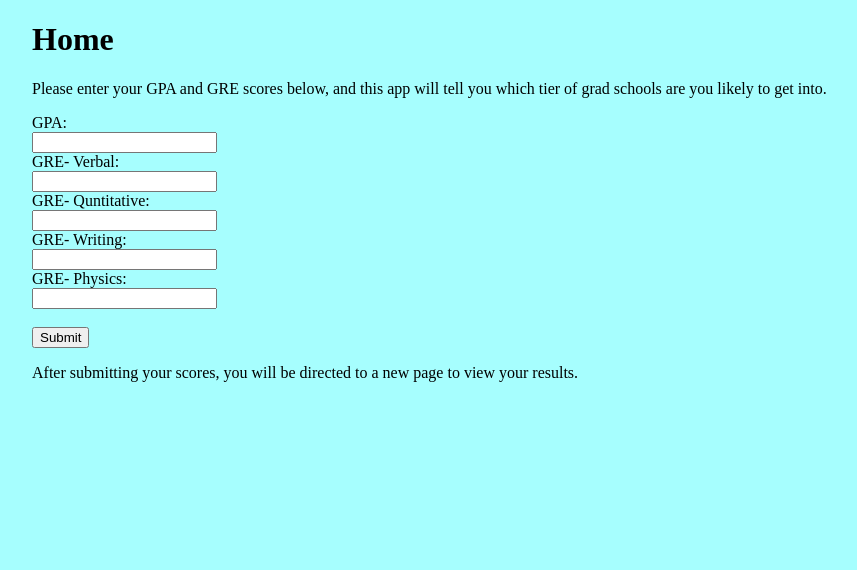
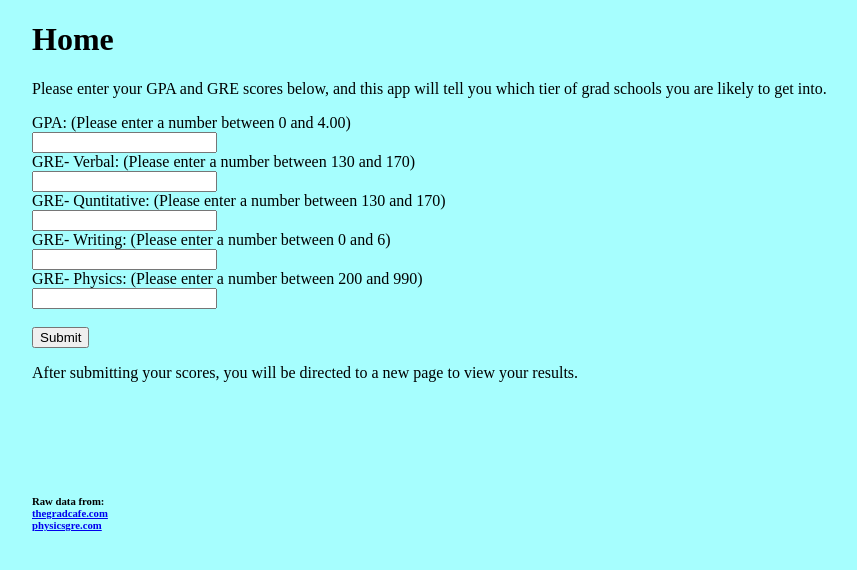
Before and after one commit to chengjunyi55/final-project, a Flask app: page / in a window 1280 px wide. Shown: the top 570 px of the page, without its empty margins (128-985 px from the left). Run offline with Flask 2, Linux system fonts and the light colour scheme; parts of the project's set-up code (start-up, migrations or seed data) failed here and were passed over.

Commit message:
Update home.html

```diff
--- a/templates/home.html
+++ b/templates/home.html
@@ -2,24 +2,33 @@
  {%  block title %}Home{%  endblock %}
  {%  block content %}
     <h1>Home</h1>
-    <p>Please enter your GPA and GRE scores below, and this app will tell you which tier of grad schools are you likely to get into.</p>
-    <form method="get">
-        GPA:<br>
-        <input type="number" name="gpa">
+    <p>Please enter your GPA and GRE scores below, and this app will tell you which tier of grad schools you are likely to get into.</p>
+    <form action="/result">
+        GPA: (Please enter a number between 0 and 4.00)<br>
+        <input type="text" name="gpa">
         <br>
-        GRE- Verbal:<br>
-        <input type="number" name="v">
+        GRE- Verbal: (Please enter a number between 130 and 170)<br>
+        <input type="text" name="v">
         <br>
-        GRE- Quntitative:<br>
-        <input type="number" name="q">
+        GRE- Quntitative: (Please enter a number between 130 and 170)<br>
+        <input type="text" name="q">
         <br>
-        GRE- Writing:<br>
-        <input type="number" name="w">
+        GRE- Writing: (Please enter a number between 0 and 6)<br>
+        <input type="text" name="w">
         <br>
-        GRE- Physics:<br>
-        <input type="number" name="p">
+        GRE- Physics: (Please enter a number between 200 and 990)<br>
+        <input type="text" name="p">
         <br><br>
         <input type="submit" value="Submit">
     </form>
     <p>After submitting your scores, you will be directed to a new page to view your results.</p>
+    <br>
+    <br>
+    <br>
+    <br>
+    <h6>
+        Raw data from:<br>
+        <a href="https://www.thegradcafe.com/survey/index.php?q=Physics">thegradcafe.com</a><br>
+        <a href="http://www.physicsgre.com/viewforum.php?f=3&sid=553af0cce4176405544d853e1ed1a0a1">physicsgre.com</a>
+    </h6>
  {%  endblock %}
```
